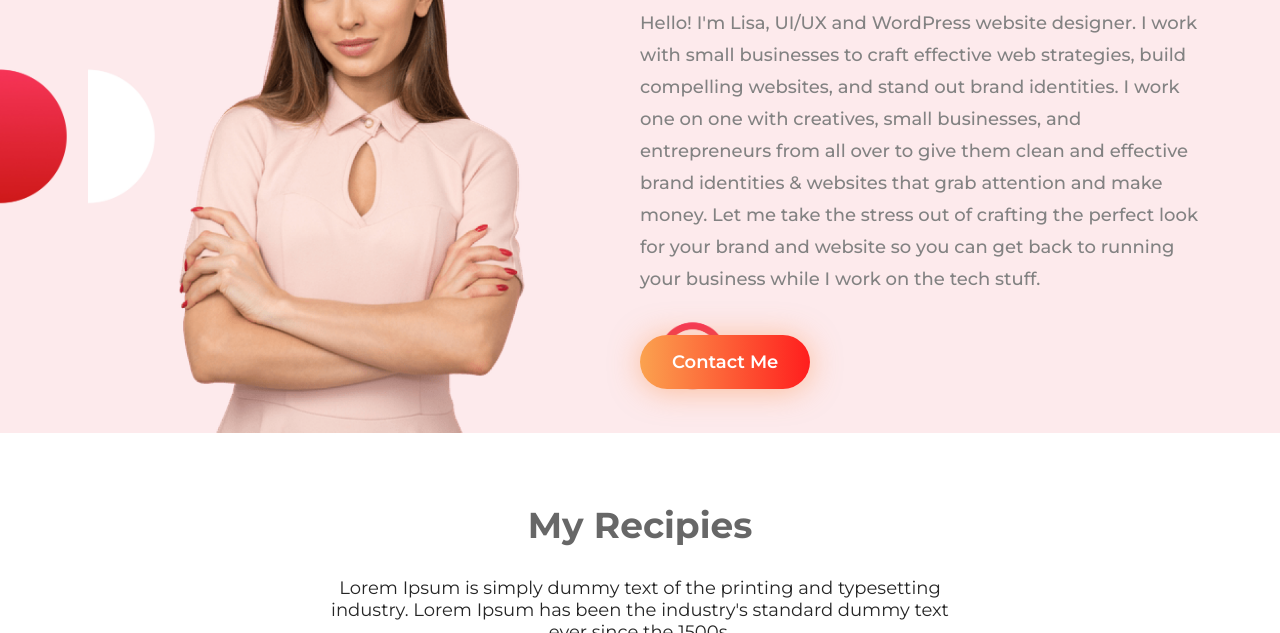
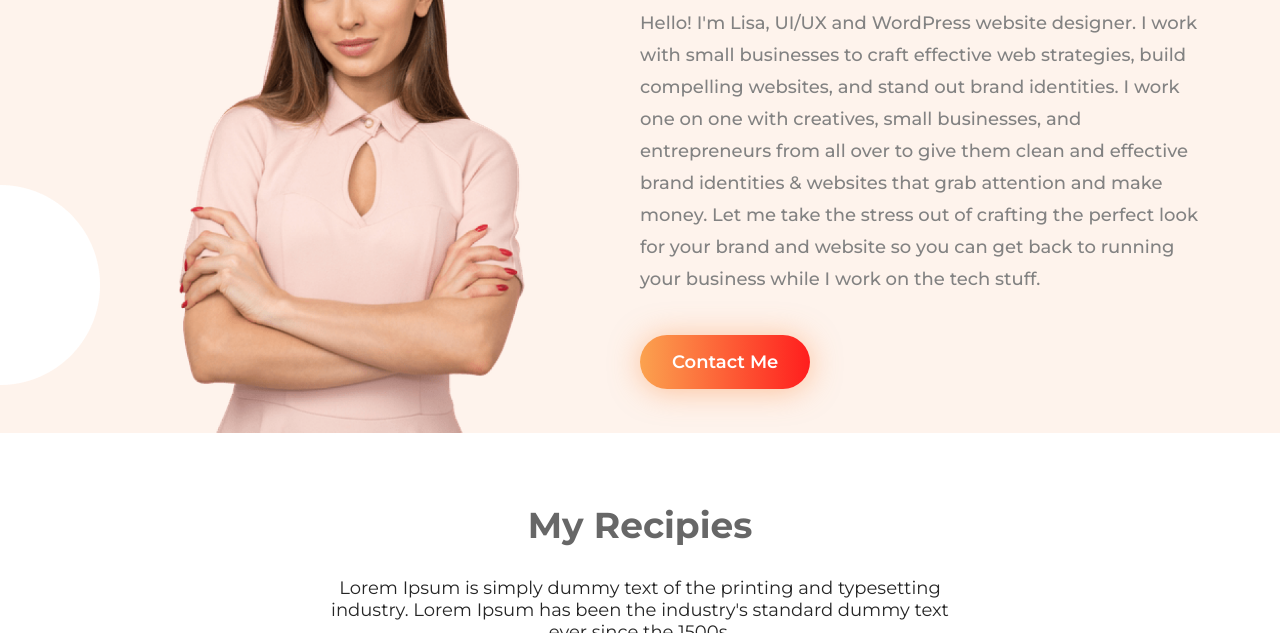
Before and after one commit to azizmahmud/food-network, a plain HTML site: page index.html in a window 1280 px wide. Shown: the part 827-1460 px from the top of the page. Drawn offline with Linux system fonts and the light colour scheme.

Commit message:
background image changed

```diff
--- a/style.css
+++ b/style.css
@@ -59,7 +59,7 @@ padding-top: 40px;
     padding-left: 5%;
     padding-right: 5%;
     display: flex;
-    background-image: url("images/shapes/about-bg.jpg");
+    background-image: url("images/shapes/about-bg.png");
     background-repeat: no-repeat;
     background-size: cover;
 }
@@ -220,6 +220,8 @@ justify-content: center;
 .conunter3{
     width: 33.333%;
 }
+
+
 footer{
     background-color:#0B0D17;
 }
```
Also changed, not shown: index.html (+4 -2 lines), images/shapes/about-bg.png (added).
